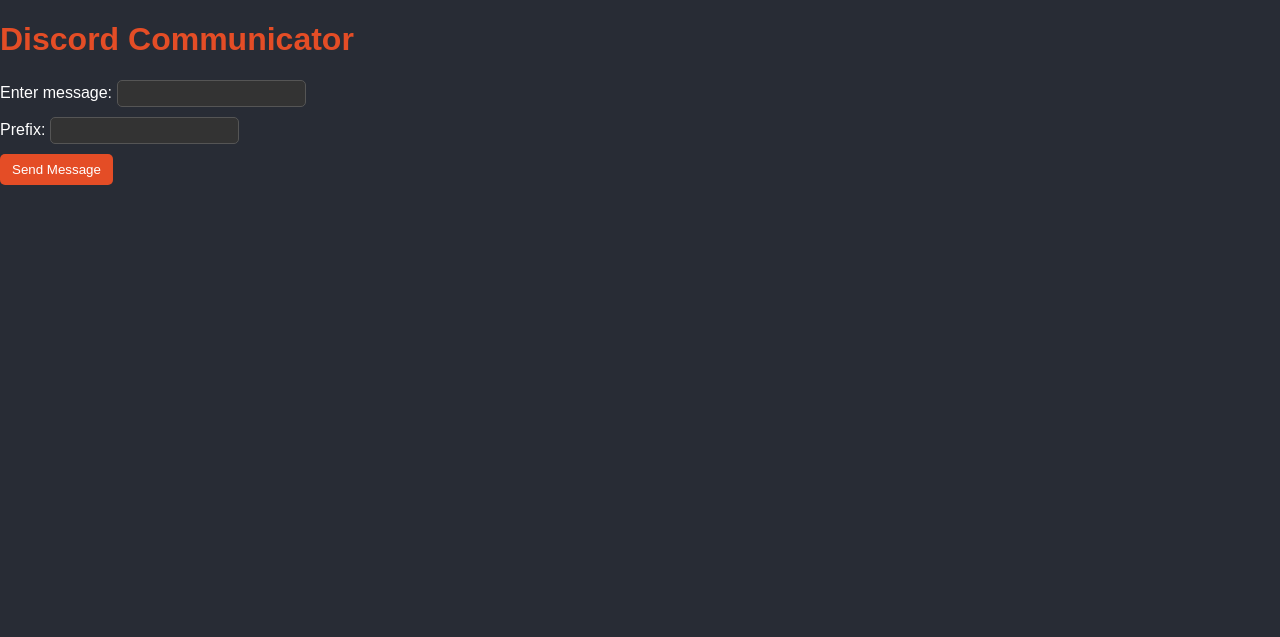
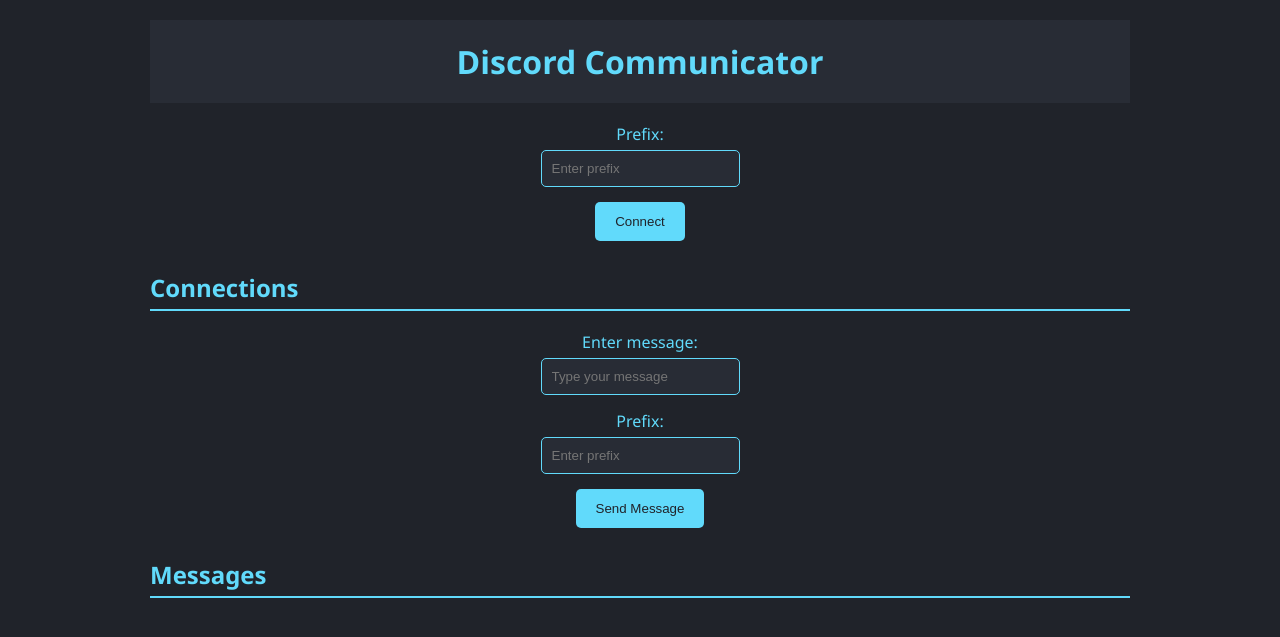
Before and after one commit to LordShadowT/DiscordCrypticCom, a Flask app: page / in a window 1280 px wide. Shown: the top 637 px of the page. Run offline with Flask 3, Linux system fonts and the light colour scheme; some libraries are stand-ins or nearby versions.

Commit message:
Better Website Functionality, everything should be doable from the website now.

```diff
--- a/app.py
+++ b/app.py
@@ -31,10 +31,13 @@ def decrypt_in(data):
     prefix = str(data["input_data"]).split(' ')[0]
     message = str(data["input_data"]).split(' ', 1)[1]
     smd['message'] = (True, prefix, message)
-    print(f"Received message to display: {message}")
-    if 'message' in smd:
-        print(smd['message'])
+
+@sio.on('connect_to_bot', namespace='/')
+def connect_to_bot(data):
+    prefix = str(data["prefix_out"])
+    print(f"Received message to connect to bot: {prefix}")
+    smd['connect'] = (True, prefix)
 
 
 if __name__ == '__main__':
-    sio.run(app, host=os.getenv('IP', '0.0.0.0'), port=int(os.getenv('PORT', 8080)), debug=True, allow_unsafe_werkzeug=True)
+    sio.run(app, host=os.getenv('IP', '0.0.0.0'), port=int(os.getenv('PORT', 8080)), log_output=False,  allow_unsafe_werkzeug=True)
--- a/static/styles.css
+++ b/static/styles.css
@@ -1,43 +1,69 @@
 body {
-    background-color: #282c35;
-    color: #fff;
-    font-family: Arial, sans-serif;
-    margin: 0;
+    background-color: #20232a;
+    color: #61dafb;
+    font-family: 'Segoe UI', Tahoma, Geneva, Verdana, sans-serif;
+    margin: 20px 150px;
     padding: 0;
 }
 
-h1 {
-    color: #e44d26;
+header {
+    background-color: #282c35;
+    padding: 20px;
+    text-align: center;
 }
 
-div {
+h1 {
+    color: #61dafb;
+    margin: 0;
+}
+
+section {
     margin-top: 20px;
 }
 
+.form-container {
+    display: flex;
+    flex-direction: column;
+    align-items: center;
+}
+
 label {
-    color: #fff;
+    color: #61dafb;
+    margin-bottom: 5px;
 }
 
 input {
-    padding: 5px;
-    margin-bottom: 10px;
-    border: 1px solid #555;
+    padding: 10px;
+    margin-bottom: 15px;
+    border: 1px solid #61dafb;
     border-radius: 5px;
-    background-color: #333;
-    color: #fff;
+    background-color: #282c35;
+    color: #61dafb;
 }
 
 button {
-    padding: 8px 12px;
-    background-color: #e44d26;
-    color: #fff;
+    padding: 12px 20px;
+    background-color: #61dafb;
+    color: #20232a;
     border: none;
     border-radius: 5px;
     cursor: pointer;
 }
 
 button:hover {
-    background-color: #d13d20;
+    background-color: #4fa3d1;
+}
+
+.connections-container,
+.messages-container {
+    margin-top: 30px;
+}
+
+h2 {
+    color: #61dafb;
+    border-bottom: 2px solid #61dafb;
+    padding-bottom: 5px;
+    margin-bottom: 15px;
 }
 
 ul {
@@ -48,5 +74,3 @@ ul {
 li {
     margin-bottom: 10px;
 }
-
-/* Add any additional styles as needed */
--- a/templates/index.html
+++ b/templates/index.html
@@ -3,28 +3,51 @@
 <head>
     <meta charset="UTF-8">
     <meta name="viewport" content="width=device-width, initial-scale=1.0">
-    <title>WebSocket Example</title>
+    <title>DisBot Encryption</title>
     <link rel="stylesheet" href="{{ url_for('static', filename='styles.css') }}">
 </head>
 <body>
+    <header>
         <h1>Discord Communicator</h1>
+    </header>
 
+    <section id="connection-section">
+        <div class="form-container">
+            <label for="prefix_out">Prefix:</label>
+            <input type="text" id="prefix_out" placeholder="Enter prefix"/>
+            <button onclick="connectToBot()">Connect</button>
+        </div>
+
+        <div class="connections-container">
+            <h2>Connections</h2>
             <ul id="connections"></ul>
+        </div>
+    </section>
 
-    <div>
+    <section id="message-section">
+        <div class="form-container">
             <label for="messageSendInput">Enter message:</label>
-        <input type="text" id="messageSendInput">
-        <br/>
+            <input type="text" id="messageSendInput" placeholder="Type your message"/>
             <label for="prefix">Prefix:</label>
-        <input type="text" id="prefix">
-        <br/>
+            <input type="text" id="prefix" placeholder="Enter prefix"/>
             <button onclick="sendMessage()">Send Message</button>
         </div>
 
+        <div class="messages-container">
+            <h2>Messages</h2>
             <ul id="messages"></ul>
+        </div>
+    </section>
 
     <script src="https://cdnjs.cloudflare.com/ajax/libs/socket.io/3.0.3/socket.io.js"></script>
     <script>
+        document.getElementById('prefix_out').addEventListener('keypress', function(event) {
+            if (event.key === 'Enter') {
+                event.preventDefault();
+                connectToBot();
+            }
+        })
+
         var socket = io.connect('http://' + document.domain + ':' + location.port);
 
         function sendMessage() {
@@ -35,12 +58,27 @@
             socket.emit('decrypt_in', {input_data: input_data});
         }
 
+        function connectToBot() {
+            const prefix_out = document.getElementById('prefix_out').value;
+            socket.emit('connect_to_bot', {prefix_out: prefix_out});
+        }
+
         socket.on('decrypt_out', function(data) {
             document.getElementById('messages').appendChild(document.createElement('li')).textContent = '< ' + data.message;
         });
 
-        socket.on('connect', function(data) {
+        socket.on('bot_connect', function(data) {
             document.getElementById('connections').appendChild(document.createElement('li')).textContent = data.message;
+        });
+
+
+        // information display received from server
+        socket.on('ping', function(data) {
+            document.getElementById('ping').textContent = data.message;
+        });
+
+        socket.on('id', function(data) {
+            document.getElementById('bot_id').textContent = data.message;
         });
     </script>
 </body>
```
Also changed, not shown: mc_class.py (+18 -9 lines). Lines whose indentation alone changed are shown as unchanged.
